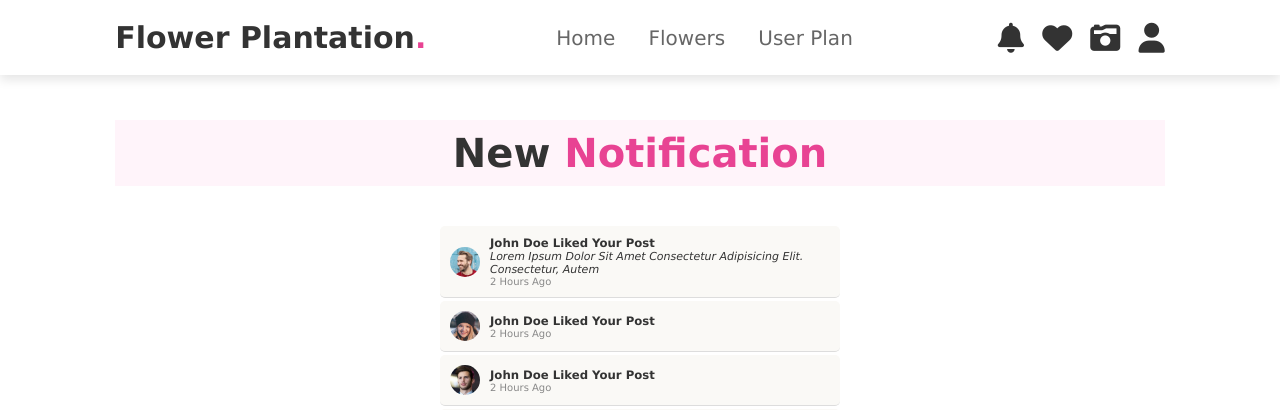
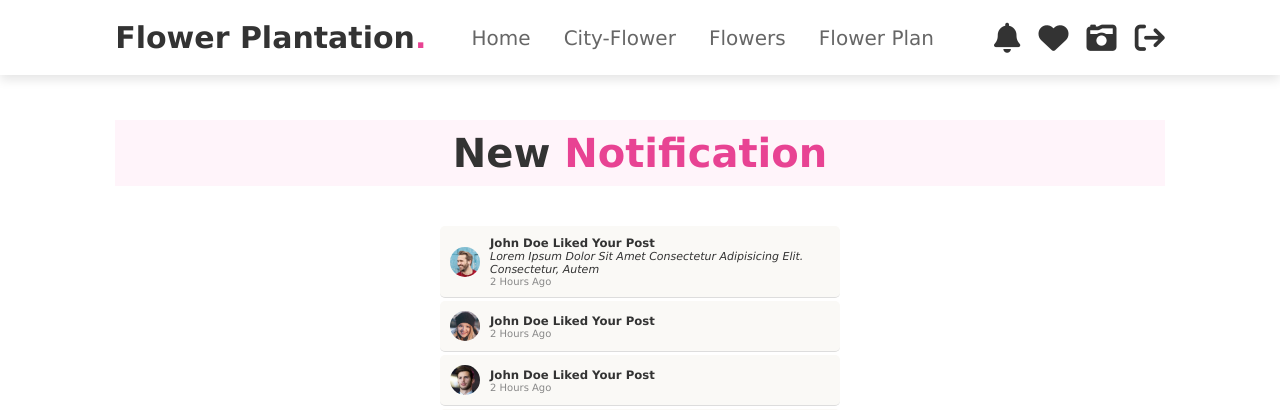
Before and after one commit to ehtixhamamjad/Flower-Plantation-Flask, a Flask app: page /user/notification in a window 1280 px wide. Shown: the top 410 px of the page. Run offline with Flask 3, Linux system fonts and the light colour scheme; parts of the project's set-up code (start-up, migrations or seed data) failed here and were passed over; some libraries are stand-ins or nearby versions.

Commit message:
menu error solve

```diff
--- a/templates/index.html
+++ b/templates/index.html
@@ -41,7 +41,7 @@
           href="{{ url_for('uploadimage') }}"
           class="fa-solid fa-camera-retro"
         ></a>
-        <a href="{{ url_for('logout') }}" class="fa fa-sign-in"></a>
+        <a href="{{ url_for('logout') }}" class="fa fa-user"></a>
       </div>
     </header>
     <!--Header section ends-->
--- a/templates/nursery/add-flower.html
+++ b/templates/nursery/add-flower.html
@@ -211,8 +211,8 @@
         <input type="text" id="name" name="flower_name" placeholder="Flower Name" required>
       </div>
       <div class="form-group">
-        <label for="flowerInformation">FlowerInformation</label>
-        <textarea id="flowerInformation" name="flowerInformation" rows="2" placeholder="enter Flower-Information..."
+        <label for="flowerInformation">Flower Information</label><br>
+        <textarea style="height: 100px;width: 440px;" id="flowerInformation" name="flowerInformation" rows="2" placeholder="Enter Information..."
           required></textarea>
       </div>
       <div class="form-group">
--- a/templates/nursery/index.html
+++ b/templates/nursery/index.html
@@ -56,8 +56,8 @@
     </header>
     <!--Header section ends-->
 
-    <!--Products section stars-->
-
+    <br><br><br><br><br>
+    <!--Flower section stars-->
     <section class="products" id="products">
       <h1 class="heading">latest <span>Flowers</span></h1>
       <div class="box-container">
--- a/templates/user/notification.html
+++ b/templates/user/notification.html
@@ -147,15 +147,15 @@
     <a href="{{ url_for('user') }}" class="logo">Flower Plantation<span>.</span></a>
     <nav class="navbar">
         <a href="{{ url_for('user') }}">Home</a>
-
+        <a href="{{ url_for('cityflower') }}">City-flower</a>
         <a href="{{ url_for('userflower') }}">Flowers</a>
-      <a href="{{ url_for('userplan') }}">User Plan</a>
+        <a href="{{ url_for('userplan') }}">Flower Plan</a>
     </nav>
     <div class="icons">
         <a href="{{ url_for('usernotification') }}" class="fa-solid fa-bell"></a>
         <a href="{{ url_for('userfavourite') }}" class="fas fa-heart"></a>
         <a href="{{ url_for('uploadimage') }}" class="fa-solid fa-camera-retro"></a>
-      <a href="{{ url_for('login') }}" class="fas fa-user"></a>
+        <a href="{{ url_for('logout') }}" class="fa fa-sign-out"></a>
     </div>
 </header>
   <!--Header section ends-->
```
Also changed, not shown: templates/user/add-plan.html (+5 -11 lines). Lines whose indentation alone changed are shown as unchanged.
